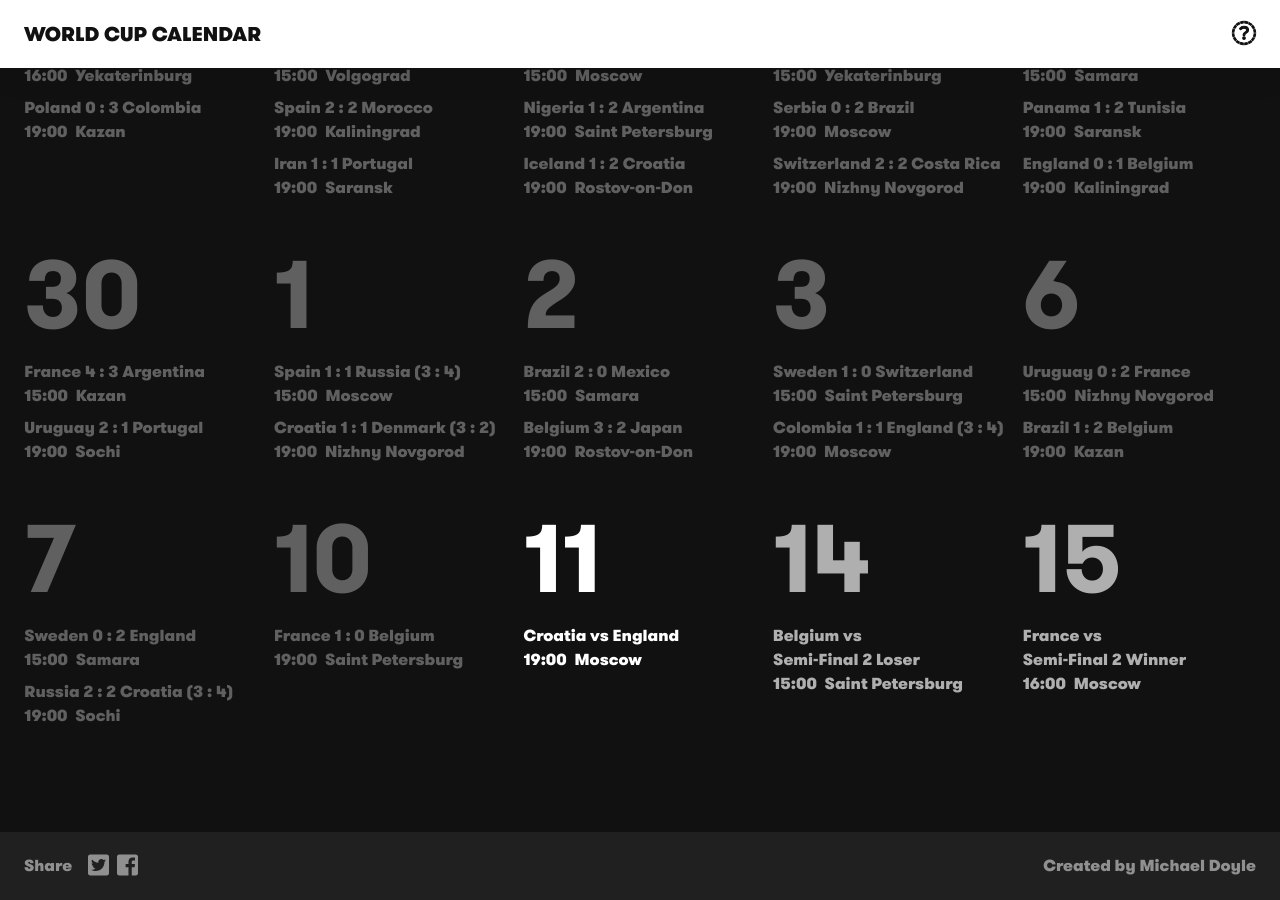
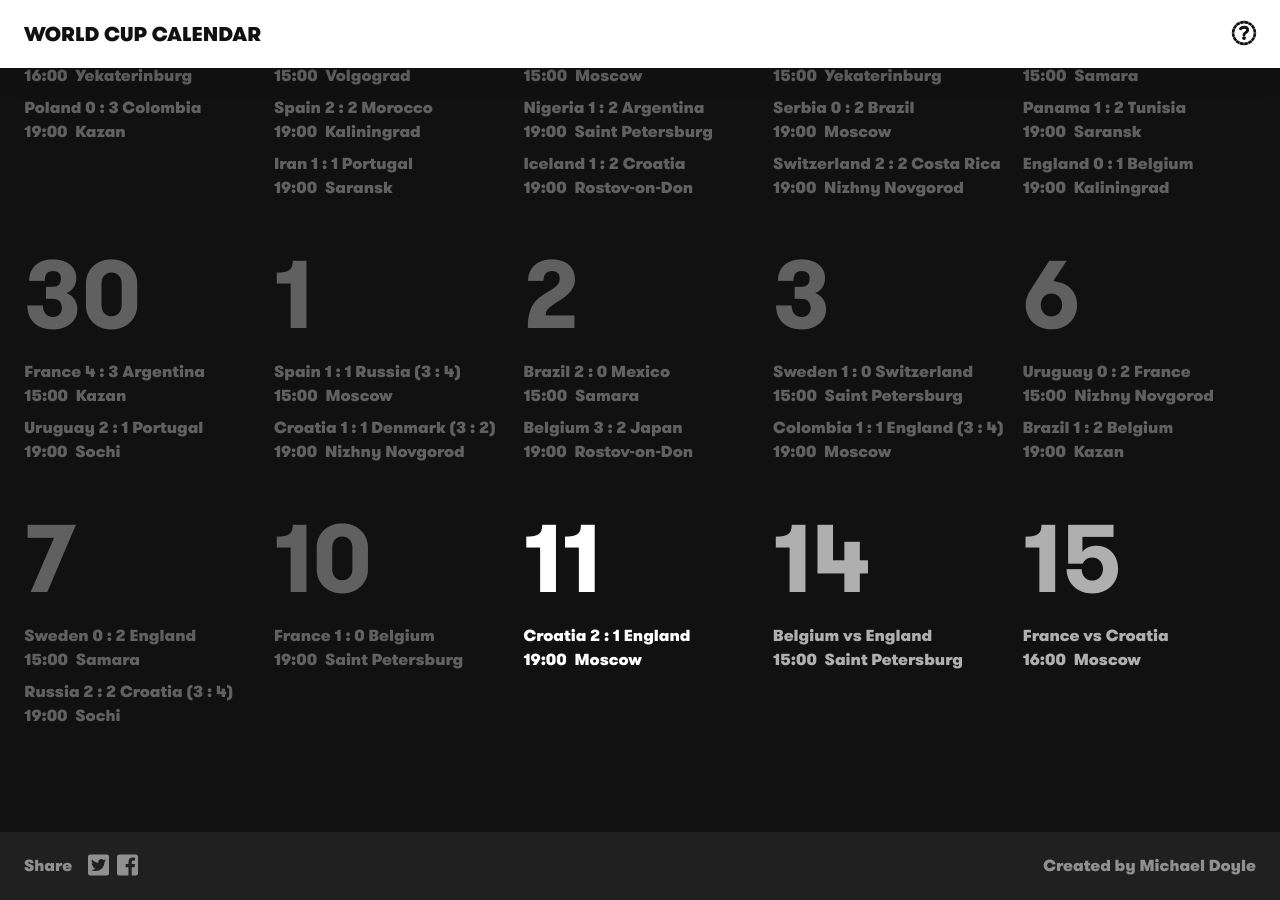
Before and after one commit to iamclydehoel/worldcupcalendar-2018, a Jekyll site: the page built from index.html, in a window 1280 px wide and 900 px high, scrolled down 996 px. Built offline with Jekyll 4.4.1, drawn with Linux system fonts in a browser that asks for light colours; nearby versions of some CDN libraries.

Commit message:
Score update

```diff
--- a/_data/fixtures.yml
+++ b/_data/fixtures.yml
@@ -416,14 +416,14 @@
   matches:
     - team1: Croatia
       team2: England
-      score:
+      score: '2 : 1'
       time: '19:00'
       venue: Moscow
 
 - date: '14/7'
   matches:
     - team1: Belgium
-      team2: Semi-Final 2 Loser
+      team2: England
       score:
       time: '15:00'
       venue: Saint Petersburg
@@ -431,7 +431,7 @@
 - date: '15/7'
   matches:
     - team1: France
-      team2: Semi-Final 2 Winner
+      team2: Croatia
       score:
       time: '16:00'
       venue: Moscow
```
